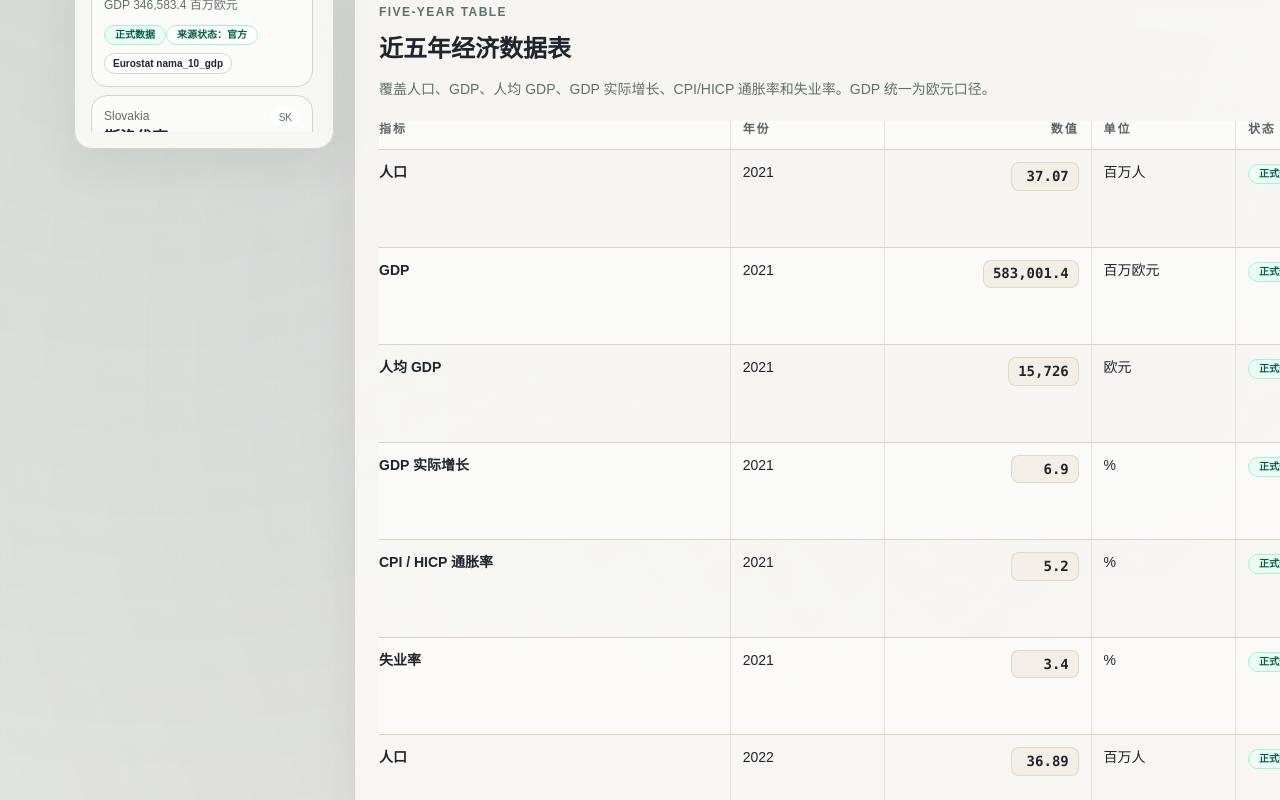
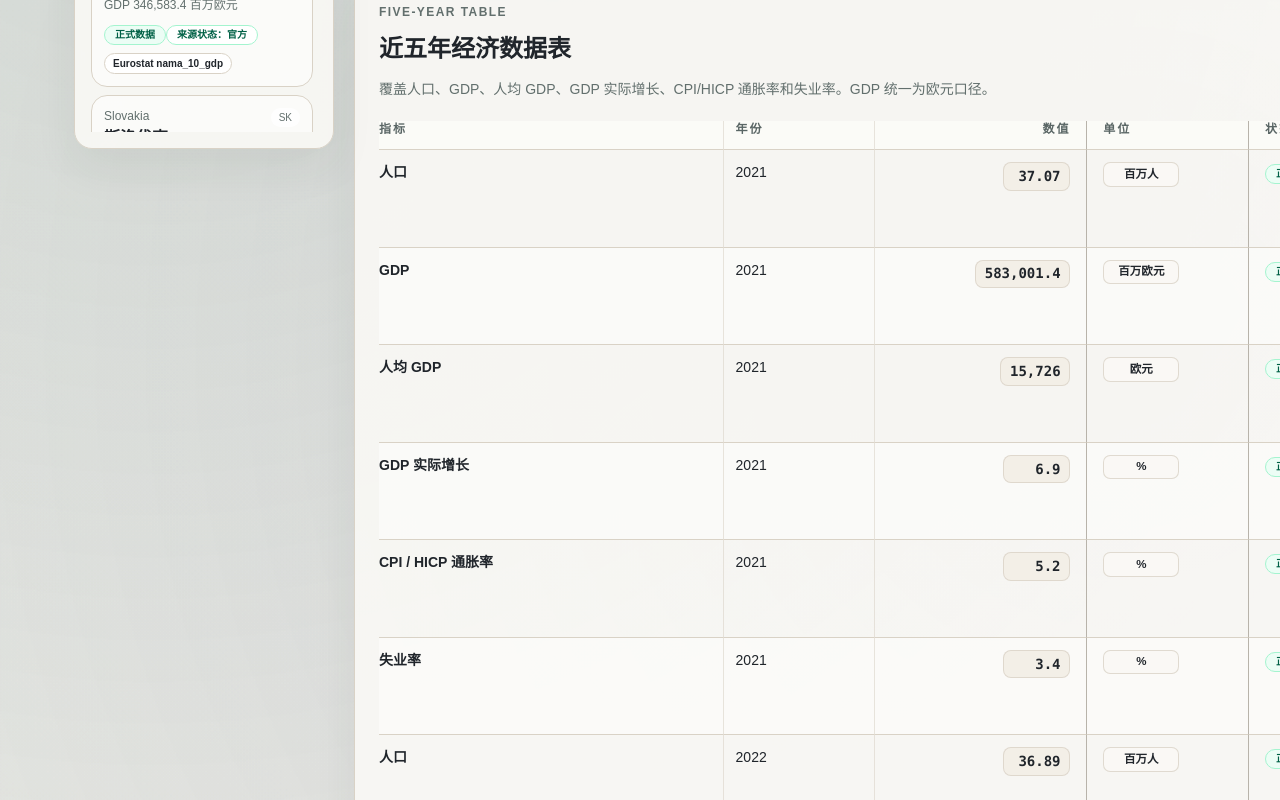
Before and after one commit to hui-sallai/central-europe-political-atlas, a Next.js app: page /data in a window 1280 px wide. Shown: the part 860-1660 px from the top of the page. Built offline with nearby package versions, Linux system fonts and the light colour scheme.

Commit message:
Fix data table spacing and V4 visibility

```diff
--- a/src/app/globals.css
+++ b/src/app/globals.css
@@ -151,15 +151,15 @@ a {
 }
 
 .observation-data-table .data-value-cell {
-  width: 10rem;
+  width: 10.5rem;
 }
 
 .observation-data-table .data-unit-cell {
-  width: 7rem;
+  width: 8rem;
 }
 
 .observation-data-table .data-status-cell {
-  width: 9.5rem;
+  width: 10rem;
 }
 
 .observation-data-table .data-source-cell {
@@ -199,6 +199,18 @@ a {
   min-width: 10rem;
 }
 
+.observation-data-table .data-value-cell,
+.observation-data-table .data-unit-cell,
+.observation-data-table .data-status-cell {
+  padding-left: 1rem;
+  padding-right: 1rem;
+}
+
+.observation-data-table .data-unit-cell,
+.observation-data-table .data-status-cell {
+  border-left-color: color-mix(in srgb, var(--line) 82%, var(--foreground));
+}
+
 .data-value-token {
   display: inline-block;
   min-width: 8ch;
@@ -210,6 +222,22 @@ a {
   text-align: right;
   font-family: var(--font-geist-mono), ui-monospace, SFMono-Regular, Consolas, monospace;
   font-variant-numeric: tabular-nums;
+  font-weight: 650;
+  line-height: 1.35;
+}
+
+.data-unit-token {
+  display: inline-flex;
+  align-items: center;
+  min-width: 4.75rem;
+  justify-content: center;
+  white-space: nowrap;
+  border-radius: 0.45rem;
+  border: 1px solid color-mix(in srgb, var(--line) 78%, transparent);
+  background: color-mix(in srgb, white 72%, var(--surface-muted));
+  padding: 0.22rem 0.55rem;
+  font-family: var(--font-geist-mono), ui-monospace, SFMono-Regular, Consolas, monospace;
+  font-size: 0.72rem;
   font-weight: 650;
   line-height: 1.35;
 }
--- a/src/app/methodology/page.tsx
+++ b/src/app/methodology/page.tsx
@@ -183,10 +183,9 @@ export default function MethodologyPage() {
         <p className="mt-3 max-w-3xl text-sm leading-7 text-[var(--muted)]">
           一个数据点只有同时满足以下条件，才可以进入后续分析：
         </p>
-        <ol className="mt-5 grid gap-3 text-sm leading-7 text-[var(--muted)] md:grid-cols-2">
-          {analysisChecklist.map((item, index) => (
+        <ol className="mt-5 grid list-decimal gap-3 pl-5 text-sm leading-7 text-[var(--muted)] md:grid-cols-2">
+          {analysisChecklist.map((item) => (
             <li key={item} className="rounded-2xl border border-[var(--line)] bg-white/65 px-4 py-3">
-              <span className="mr-2 font-semibold text-[var(--foreground)]">{index + 1}.</span>
               {item}
             </li>
           ))}
--- a/src/components/DataCountryExplorer.tsx
+++ b/src/components/DataCountryExplorer.tsx
@@ -221,6 +221,10 @@ function SourceNameLink({ href, children }: { href: string; children: ReactNode
   );
 }
 
+function UnitToken({ value }: { value: string }) {
+  return <span className="data-unit-token">{value || "待接入"}</span>;
+}
+
 function formatObservationValue(value: number | null, indicatorId: string) {
   if (value === null) {
     return "待接入";
@@ -319,7 +323,7 @@ function ObservationRows({ observations }: { observations: ExtendedObservation[]
             <td className="data-value-cell border-b border-[var(--line)] px-3 py-3 font-mono">
               <span className={dataValueClass(observation.value)}>{formatObservationValue(observation.value, observation.indicatorId)}</span>
             </td>
-            <td className="data-unit-cell border-b border-[var(--line)] px-3 py-3">{observation.unit || "待接入"}</td>
+            <td className="data-unit-cell border-b border-[var(--line)] px-3 py-3"><UnitToken value={observation.unit} /></td>
             <td className="data-status-cell border-b border-[var(--line)] px-3 py-3">
               <DataStatusBadge status={observation.status} />
             </td>
@@ -424,7 +428,7 @@ function ChinaProjectTable({ projects, countryName }: { projects: ChinaProjectRe
                   <td className="data-value-cell border-b border-[var(--line)] px-3 py-3 font-mono">
                     <span className={dataValueClass(project.amount)}>{project.amount === null ? "—" : project.amount.toLocaleString("zh-CN", { maximumFractionDigits: 2 })}</span>
                   </td>
-                  <td className="data-unit-cell border-b border-[var(--line)] px-3 py-3">{project.currency ?? "—"}</td>
+                  <td className="data-unit-cell border-b border-[var(--line)] px-3 py-3"><UnitToken value={project.currency ?? "—"} /></td>
                   <td className="data-status-cell border-b border-[var(--line)] px-3 py-3">
                     <span className={`inline-flex whitespace-nowrap rounded-full px-2.5 py-1 text-[10px] font-semibold ${project.amount === null ? "bg-amber-50 text-amber-800" : "bg-emerald-50 text-emerald-800"}`}>
                       {project.amount === null ? "金额缺失" : "金额已接入"}
@@ -649,7 +653,7 @@ export function DataCountryExplorer() {
         </div>
       </aside>
 
-      <div className="grid gap-5">
+      <div className="grid min-w-0 gap-5">
         <section className="card p-6">
           <div className="flex flex-col gap-4 lg:flex-row lg:items-start lg:justify-between">
             <div>
@@ -663,7 +667,7 @@ export function DataCountryExplorer() {
             </Link>
           </div>
 
-          <div className="mt-6 grid gap-2 md:grid-cols-4">
+          <div className="mt-6 grid grid-cols-2 gap-2 xl:grid-cols-4">
             {dataModes.map((mode) => (
               <button
                 key={mode.id}
@@ -926,7 +930,7 @@ export function DataCountryExplorer() {
                         <td className="data-indicator-cell border-b border-[var(--line)] py-3 pl-0 pr-3 font-semibold">{metric.label}</td>
                         <td className="data-date-cell border-b border-[var(--line)] px-3 py-3">{row.year}</td>
                         <td className="data-value-cell border-b border-[var(--line)] px-3 py-3 font-mono"><span className={dataValueClass(value)}>{formatRawMetricValue(value, metric.id)}</span></td>
-                        <td className="data-unit-cell border-b border-[var(--line)] px-3 py-3">{metric.unit}</td>
+                        <td className="data-unit-cell border-b border-[var(--line)] px-3 py-3"><UnitToken value={metric.unit} /></td>
                         <td className="data-status-cell border-b border-[var(--line)] px-3 py-3">
                           <DataStatusBadge status={status} />
                         </td>
@@ -1084,7 +1088,7 @@ export function DataCountryExplorer() {
                       <td className="data-indicator-cell border-b border-[var(--line)] py-3 pl-0 pr-3 font-semibold">{activeMetricInfo.label}</td>
                       <td className="data-date-cell border-b border-[var(--line)] px-3 py-3">{row.year}</td>
                       <td className="data-value-cell border-b border-[var(--line)] px-3 py-3 font-mono"><span className={dataValueClass(value)}>{formatRawMetricValue(value, activeMetric)}</span></td>
-                      <td className="data-unit-cell border-b border-[var(--line)] px-3 py-3">{activeMetricInfo.unit}</td>
+                      <td className="data-unit-cell border-b border-[var(--line)] px-3 py-3"><UnitToken value={activeMetricInfo.unit} /></td>
                       <td className="data-status-cell border-b border-[var(--line)] px-3 py-3">
                         <DataStatusBadge status={status} />
                       </td>
```
